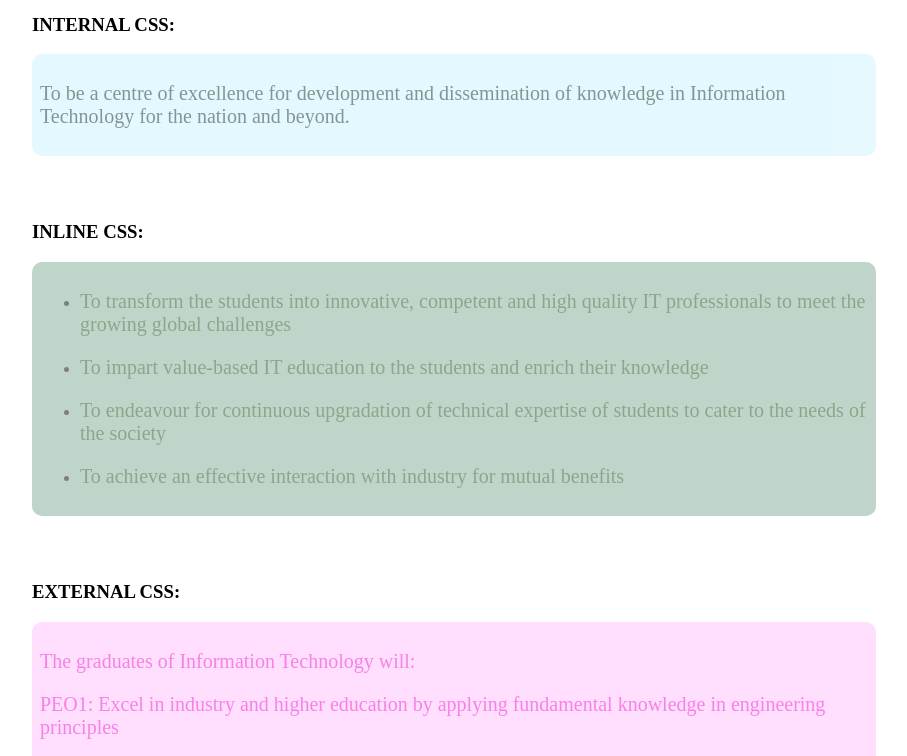
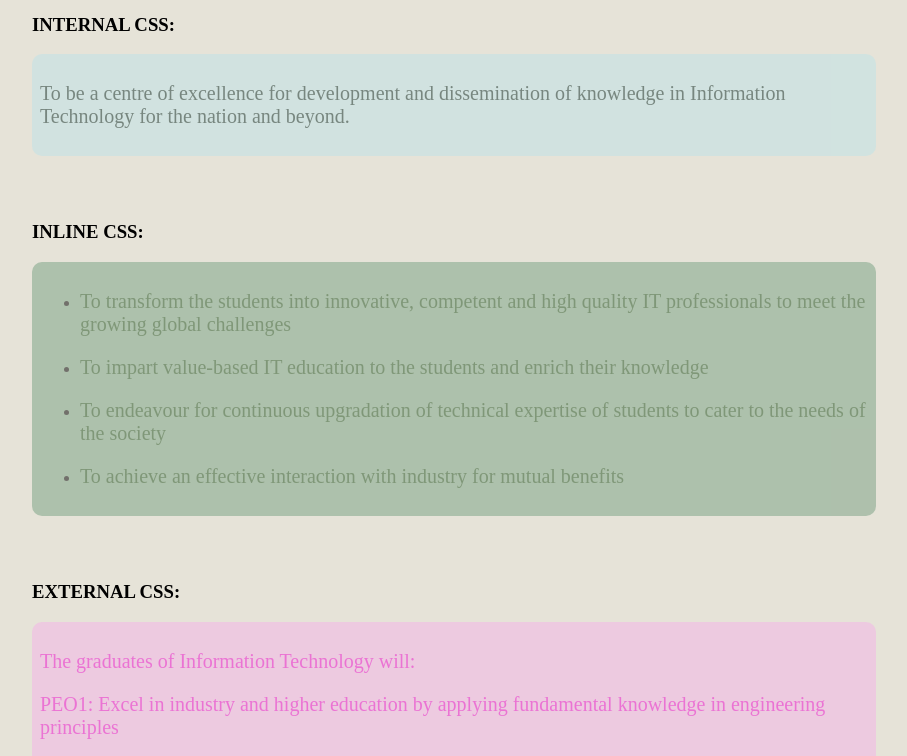
Before and after one commit to keerthanakrishna/CSS-types, a plain HTML site: page index.html in a window 1280 px wide. Shown: the part 80-836 px from the top of the page, without its empty margins (186-1093 px from the left). Drawn offline with Linux system fonts and the light colour scheme.

Commit message:
Update index.html

```diff
--- a/index.html
+++ b/index.html
@@ -24,7 +24,7 @@
     </style>
    <link rel="stylesheet" href="style.css">
 </head>
-<body>
+<body bgcolor="#e6e3d8">
     <table width="850"  align="center" class="imageprop">
         <tr>
           <td height="60" colspan="2" style="font-size: 40px;">
```
